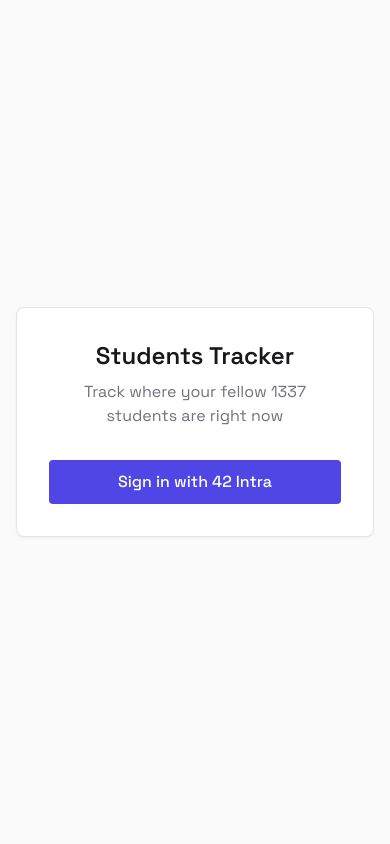
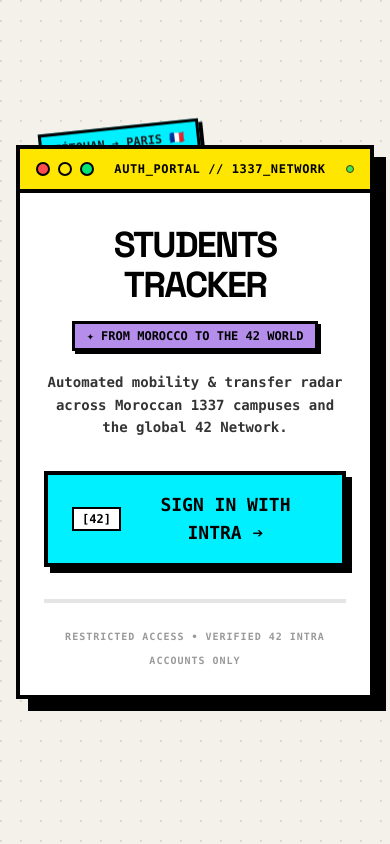
Before and after one commit to Ilyasrf/L7araga, a Next.js app: page / in a window 390 px wide. Built offline with nearby package versions, Linux system fonts and the light colour scheme; no server answers.

Commit message:
feat(ui): complete auth page brutalist overhaul and add world mobility map background to header

```diff
--- a/src/app/dashboard/page.tsx
+++ b/src/app/dashboard/page.tsx
@@ -8,6 +8,7 @@
 import StudentListRow from "@/components/StudentListRow";
 import HeaderMascot from "@/components/HeaderMascot";
 import DevCard from "@/components/DevCard";
+import WorldMapHeaderBg from "@/components/WorldMapHeaderBg";
 import type { AchievementHolderType } from "@/types";
 
 export default function DashboardPage() {
@@ -104,7 +105,9 @@
   return (
     <main className="min-h-screen bg-[#F4F0EA]">
       {/* Header */}
-      <header className="border-b-[4px] border-black bg-[#B48EEA] p-6 relative z-20">
+      <header className="border-b-[4px] border-black bg-[#B48EEA] p-6 relative z-20 overflow-hidden">
+        <WorldMapHeaderBg />
+
         <div className="max-w-[1600px] mx-auto flex items-center justify-between relative z-10">
           <div className="flex items-end gap-3">
             <HeaderMascot />
--- a/src/app/globals.css
+++ b/src/app/globals.css
@@ -7,3 +7,20 @@
     @apply bg-zinc-50 text-zinc-900 font-sans antialiased;
   }
 }
+
+@layer utilities {
+  .bg-dot-pattern {
+    background-image: radial-gradient(circle at 1px 1px, rgba(0, 0, 0, 0.1) 1px, transparent 0);
+    background-size: 20px 20px;
+  }
+
+  .animate-float {
+    animation: float 6s ease-in-out infinite;
+  }
+}
+
+@keyframes float {
+  0% { transform: translateY(0px) rotate(0deg); }
+  50% { transform: translateY(-10px) rotate(1deg); }
+  100% { transform: translateY(0px) rotate(0deg); }
+}
--- a/src/app/page.tsx
+++ b/src/app/page.tsx
@@ -2,14 +2,17 @@
 
 import { signIn, useSession } from "next-auth/react";
 import { redirect } from "next/navigation";
+import HeaderMascot from "@/components/HeaderMascot";
 
 export default function LoginPage() {
   const { data: session, status } = useSession();
 
   if (status === "loading") {
     return (
-      <main className="min-h-screen flex items-center justify-center bg-zinc-50">
-        <div className="text-zinc-500">Loading...</div>
+      <main className="min-h-screen flex items-center justify-center bg-[#F4F0EA]">
+        <div className="font-mono font-black text-xl uppercase tracking-widest text-black border-4 border-black p-6 bg-[#FFE600] shadow-[8px_8px_0px_0px_#000]">
+          INITIALIZING...
+        </div>
       </main>
     );
   }
@@ -19,17 +22,94 @@
   }
 
   return (
-    <main className="min-h-screen flex items-center justify-center bg-zinc-50 px-4">
-      <div className="max-w-md w-full bg-white p-8 border border-zinc-200 shadow-sm rounded-lg text-center">
-        <h1 className="text-2xl font-semibold text-zinc-900 mb-2">Students Tracker</h1>
-        <p className="text-zinc-500 mb-8">Track where your fellow 1337 students are right now</p>
+    <main className="min-h-screen bg-[#F4F0EA] bg-dot-pattern relative overflow-hidden flex items-center justify-center p-4">
 
-        <button
-          onClick={() => signIn("42-school")}
-          className="w-full bg-indigo-600 hover:bg-indigo-700 text-white font-medium py-2.5 px-4 rounded transition-colors"
-        >
-          Sign in with 42 Intra
-        </button>
+      {/* Decorative Floating Badges */}
+      <div className="absolute top-[15%] left-[10%] animate-float" style={{ animationDelay: '0s' }}>
+        <div className="border-[3px] border-black bg-[#00F0FF] font-mono text-xs font-black uppercase shadow-[4px_4px_0px_0px_#000] px-3 py-1.5 select-none pointer-events-none transform -rotate-6">
+          TÉTOUAN ➔ PARIS 🇫🇷
+        </div>
+      </div>
+
+      <div className="absolute top-[25%] right-[12%] animate-float" style={{ animationDelay: '1.5s' }}>
+        <div className="border-[3px] border-black bg-[#FFE600] font-mono text-xs font-black uppercase shadow-[4px_4px_0px_0px_#000] px-3 py-1.5 select-none pointer-events-none transform rotate-3">
+          KHOURIBGA ➔ LYON 🇫🇷
+        </div>
+      </div>
+
+      <div className="absolute bottom-[20%] left-[15%] animate-float" style={{ animationDelay: '0.7s' }}>
+        <div className="border-[3px] border-black bg-[#00E575] font-mono text-xs font-black uppercase shadow-[4px_4px_0px_0px_#000] px-3 py-1.5 select-none pointer-events-none transform rotate-6">
+          BENGUERIR ➔ AMSTERDAM 🇳🇱
+        </div>
+      </div>
+
+      <div className="absolute bottom-[30%] right-[10%] animate-float" style={{ animationDelay: '2s' }}>
+        <div className="border-[3px] border-black bg-[#D4A5FF] font-mono text-xs font-black uppercase shadow-[4px_4px_0px_0px_#000] px-3 py-1.5 select-none pointer-events-none transform -rotate-3">
+          RABAT ➔ BARCELONA 🇪🇸
+        </div>
+      </div>
+
+      {/* Main Terminal Box */}
+      <div className="w-full max-w-lg relative z-10">
+
+        {/* Peeking Mascot */}
+        <div className="absolute -top-16 left-1/2 -translate-x-1/2 flex justify-center w-full">
+          <HeaderMascot />
+        </div>
+
+        {/* Terminal Container */}
+        <div className="border-4 border-black bg-white shadow-[12px_12px_0px_0px_#000] p-6 sm:p-10 relative">
+
+          {/* Brutalist Window Bar */}
+          <div className="border-b-[4px] border-black bg-[#FFE600] px-4 py-3 flex items-center justify-between -mx-6 sm:-mx-10 -mt-6 sm:-mt-10 mb-8">
+            <div className="flex gap-2">
+              <div className="w-3.5 h-3.5 border-2 border-black rounded-full bg-[#FF4D4D]" />
+              <div className="w-3.5 h-3.5 border-2 border-black rounded-full bg-[#FFE600]" />
+              <div className="w-3.5 h-3.5 border-2 border-black rounded-full bg-[#00E575]" />
+            </div>
+            <div className="font-mono text-xs font-black uppercase tracking-wider text-black">
+              AUTH_PORTAL // 1337_NETWORK
+            </div>
+            <div className="flex items-center gap-2">
+              <div className="w-2 h-2 rounded-full bg-[#00E575] border border-black animate-pulse" />
+              <span className="font-mono text-[10px] font-black uppercase tracking-wider hidden sm:block">LIVE</span>
+            </div>
+          </div>
+
+          {/* Title & Identity */}
+          <div className="text-center mb-8">
+            <h1 className="text-4xl sm:text-5xl font-black uppercase tracking-tighter text-black mb-4">
+              STUDENTS TRACKER
+            </h1>
+            <div className="flex justify-center mb-5">
+              <span className="bg-[#B48EEA] border-[3px] border-black px-3 py-1 font-mono text-xs sm:text-sm font-black uppercase shadow-[3px_3px_0px_0px_#000] text-black">
+                ✦ FROM MOROCCO TO THE 42 WORLD
+              </span>
+            </div>
+            <p className="font-mono text-sm sm:text-base text-black/80 font-bold leading-relaxed max-w-sm mx-auto">
+              Automated mobility & transfer radar across Moroccan 1337 campuses and the global 42 Network.
+            </p>
+          </div>
+
+          {/* Primary Action Button */}
+          <button
+            onClick={() => signIn('42-school', { callbackUrl: '/dashboard' })}
+            className="w-full border-[4px] border-black bg-[#00F0FF] hover:bg-[#FFE600] text-black font-mono font-black text-lg uppercase py-4 px-6 shadow-[6px_6px_0px_0px_#000] hover:translate-x-[-2px] hover:translate-y-[-2px] hover:shadow-[8px_8px_0px_0px_#000] active:translate-x-[4px] active:translate-y-[4px] active:shadow-none transition-all flex items-center justify-center gap-3 group focus-visible:outline-4 focus-visible:outline-black focus-visible:outline-offset-4"
+          >
+            <span className="border-2 border-black bg-white px-2 py-0.5 text-xs group-hover:bg-[#FF4D4D] group-hover:text-white transition-colors">
+              [42]
+            </span>
+            SIGN IN WITH INTRA ➔
+          </button>
+
+          {/* Footer Notice */}
+          <div className="mt-8 pt-5 border-t-4 border-black/10 text-center">
+            <span className="font-mono text-[10px] sm:text-xs font-black text-black/40 uppercase tracking-widest">
+              RESTRICTED ACCESS • VERIFIED 42 INTRA ACCOUNTS ONLY
+            </span>
+          </div>
+
+        </div>
       </div>
     </main>
   );
--- /dev/null
+++ b/src/components/WorldMapHeaderBg.tsx
@@ -0,0 +1,66 @@
+export default function WorldMapHeaderBg() {
+  return (
+    <div className="absolute inset-0 z-0 opacity-35 pointer-events-none overflow-hidden flex items-center justify-center select-none">
+      <div
+        className="w-[1400px] h-[700px] relative transition-transform duration-700"
+        style={{ transform: "perspective(800px) rotateX(20deg) scale(1.1) translateY(-10%)" }}
+      >
+        <svg viewBox="0 0 1000 500" width="100%" height="100%" className="absolute inset-0">
+
+          {/* Dotted Grid Texture */}
+          <pattern id="dotGrid" x="0" y="0" width="15" height="15" patternUnits="userSpaceOnUse">
+            <circle cx="2" cy="2" r="1.5" fill="#000" opacity="0.2" />
+          </pattern>
+          <rect width="100%" height="100%" fill="url(#dotGrid)" />
+
+          {/* Stylized Angular/Brutalist Continents */}
+          <g fill="#FFF" stroke="#000" strokeWidth="3" strokeLinejoin="miter" opacity="0.7">
+            {/* North America */}
+            <path d="M120,80 L280,60 L350,140 L280,260 L200,240 L150,180 Z" />
+            {/* South America */}
+            <path d="M280,260 L360,300 L320,440 L240,360 Z" />
+            {/* Europe */}
+            <path d="M440,90 L560,60 L620,150 L500,180 L460,140 Z" />
+            {/* Africa */}
+            <path d="M460,170 L580,180 L600,300 L500,380 L420,260 Z" />
+            {/* Asia */}
+            <path d="M560,60 L800,40 L880,180 L700,260 L600,150 Z" />
+            {/* Oceania */}
+            <path d="M750,320 L860,300 L820,420 L700,380 Z" />
+          </g>
+
+          {/* Mobility Arcs */}
+          <g fill="none" stroke="#FFE600" strokeWidth="4" strokeDasharray="8 6" className="animate-pulse">
+            {/* Morocco to Paris */}
+            <path d="M445,210 Q470,150 490,130" />
+            {/* Morocco to Amsterdam */}
+            <path d="M445,210 Q490,140 515,110" />
+            {/* Morocco to Lyon */}
+            <path d="M445,210 Q495,160 510,140" />
+            {/* Morocco to Barcelona */}
+            <path d="M445,210 Q475,180 480,165" />
+          </g>
+
+          {/* Origin Hub (Morocco) */}
+          <g transform="translate(445, 210)">
+            <circle cx="0" cy="0" r="25" fill="#FF4D4D" opacity="0.3" className="animate-ping" style={{ animationDuration: "3s" }} />
+            <circle cx="0" cy="0" r="10" fill="#FFE600" stroke="#000" strokeWidth="3" />
+            <circle cx="0" cy="0" r="4" fill="#000" />
+          </g>
+
+          {/* Destination Hubs (Europe) */}
+          <g stroke="#000" strokeWidth="2">
+            {/* Paris */}
+            <circle cx="490" cy="130" r="6" fill="#00F0FF" />
+            {/* Amsterdam */}
+            <circle cx="515" cy="110" r="6" fill="#00F0FF" />
+            {/* Lyon */}
+            <circle cx="510" cy="140" r="6" fill="#00F0FF" />
+            {/* Barcelona */}
+            <circle cx="480" cy="165" r="6" fill="#00F0FF" />
+          </g>
+        </svg>
+      </div>
+    </div>
+  );
+}
```
